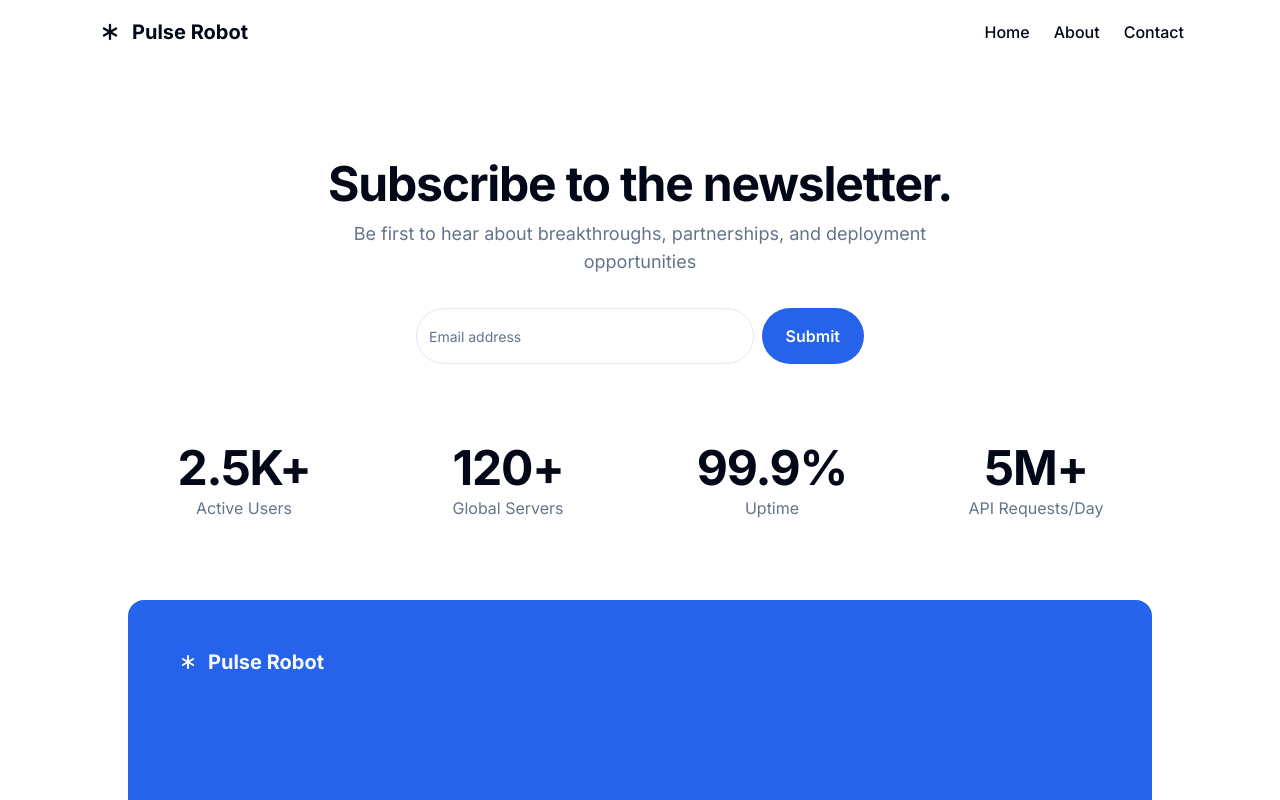
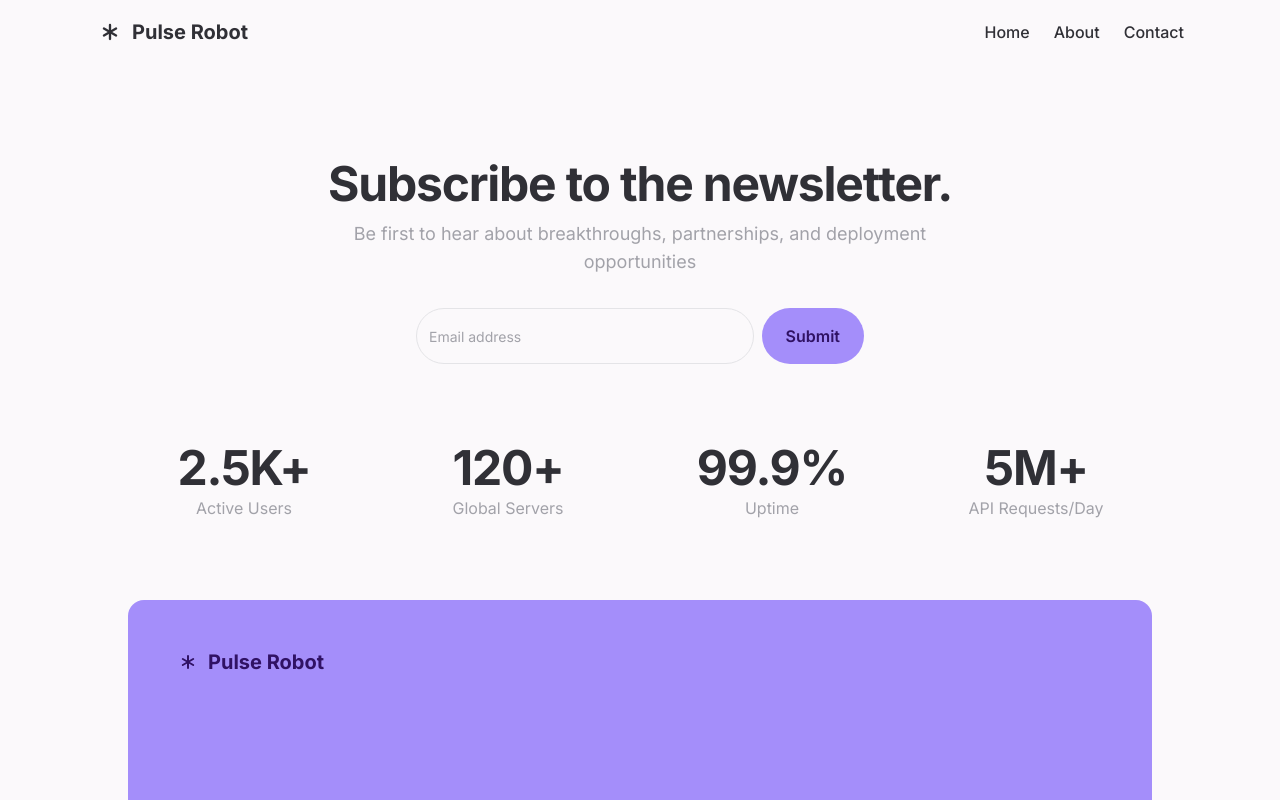
Before and after one commit to SadiqNaizam/mlo-a774-f5aa, a React (Vite) app: page / in a window 1280 px wide. Shown: the top 800 px of the page. Built offline with nearby package versions, Linux system fonts and the light colour scheme.

Commit message:
Updated code files: index.css

```diff
--- a/src/index.css
+++ b/src/index.css
@@ -1,4 +1,4 @@
-@import url('https://fonts.googleapis.com/css2?family=Inter:wght@400;500;600;700;800&display=swap');
+@import url('https://fonts.googleapis.com/css2?family=Inter:wght@400;500;600;700;800&family=Lora:wght@400;500;600;700&display=swap');
 
 @tailwind base;
 @tailwind components;
@@ -6,48 +6,48 @@
 
 @layer base {
   :root {
-    --background: 0 0% 100%;
-    --foreground: 222.2 84% 4.9%;
+    --background: 300 25% 98%;
+    --foreground: 240 5% 20%;
     --card: 0 0% 100%;
-    --card-foreground: 222.2 84% 4.9%;
+    --card-foreground: 240 5% 20%;
     --popover: 0 0% 100%;
-    --popover-foreground: 222.2 84% 4.9%;
-    --primary: 221.2 83.2% 53.3%;
-    --primary-foreground: 210 40% 98%;
-    --secondary: 210 40% 96.1%;
-    --secondary-foreground: 222.2 47.4% 11.2%;
-    --muted: 210 40% 96.1%;
-    --muted-foreground: 215.4 16.3% 46.9%;
-    --accent: 210 40% 96.1%;
-    --accent-foreground: 222.2 47.4% 11.2%;
-    --destructive: 0 84.2% 60.2%;
-    --destructive-foreground: 210 40% 98%;
-    --border: 214.3 31.8% 91.4%;
-    --input: 214.3 31.8% 91.4%;
-    --ring: 221.2 83.2% 53.3%;
-    --radius: 0.5rem;
+    --popover-foreground: 240 5% 20%;
+    --primary: 252 92% 77%;
+    --primary-foreground: 262 70% 23%;
+    --secondary: 240 5% 96%;
+    --secondary-foreground: 240 4% 46%;
+    --muted: 240 5% 96%;
+    --muted-foreground: 240 4% 65%;
+    --accent: 240 5% 96%;
+    --accent-foreground: 240 6% 10%;
+    --destructive: 0 91% 71%;
+    --destructive-foreground: 0 0% 100%;
+    --border: 240 6% 90%;
+    --input: 240 6% 90%;
+    --ring: 252 92% 77%;
+    --radius: 0.75rem;
   }
 
   .dark {
-    --background: 222.2 84% 4.9%;
-    --foreground: 210 40% 98%;
-    --card: 222.2 84% 4.9%;
-    --card-foreground: 210 40% 98%;
-    --popover: 222.2 84% 4.9%;
-    --popover-foreground: 210 40% 98%;
-    --primary: 217.2 91.2% 59.8%;
-    --primary-foreground: 210 40% 98%;
-    --secondary: 217.2 32.6% 17.5%;
-    --secondary-foreground: 210 40% 98%;
-    --muted: 217.2 32.6% 17.5%;
-    --muted-foreground: 215 20.2% 65.1%;
-    --accent: 217.2 32.6% 17.5%;
-    --accent-foreground: 210 40% 98%;
-    --destructive: 0 62.8% 30.6%;
-    --destructive-foreground: 210 40% 98%;
-    --border: 217.2 32.6% 17.5%;
-    --input: 217.2 32.6% 17.5%;
-    --ring: 217.2 91.2% 59.8%;
+    --background: 253 20% 13%;
+    --foreground: 240 5% 95%;
+    --card: 251 21% 20%;
+    --card-foreground: 240 5% 95%;
+    --popover: 253 20% 13%;
+    --popover-foreground: 240 5% 95%;
+    --primary: 250 95% 84%;
+    --primary-foreground: 262 70% 23%;
+    --secondary: 240 4% 16%;
+    --secondary-foreground: 240 5% 95%;
+    --muted: 240 4% 16%;
+    --muted-foreground: 240 4% 56%;
+    --accent: 240 4% 16%;
+    --accent-foreground: 240 5% 95%;
+    --destructive: 0 93% 80%;
+    --destructive-foreground: 0 85% 20%;
+    --border: 240 4% 16%;
+    --input: 240 4% 16%;
+    --ring: 250 95% 84%;
   }
 }
 
```
